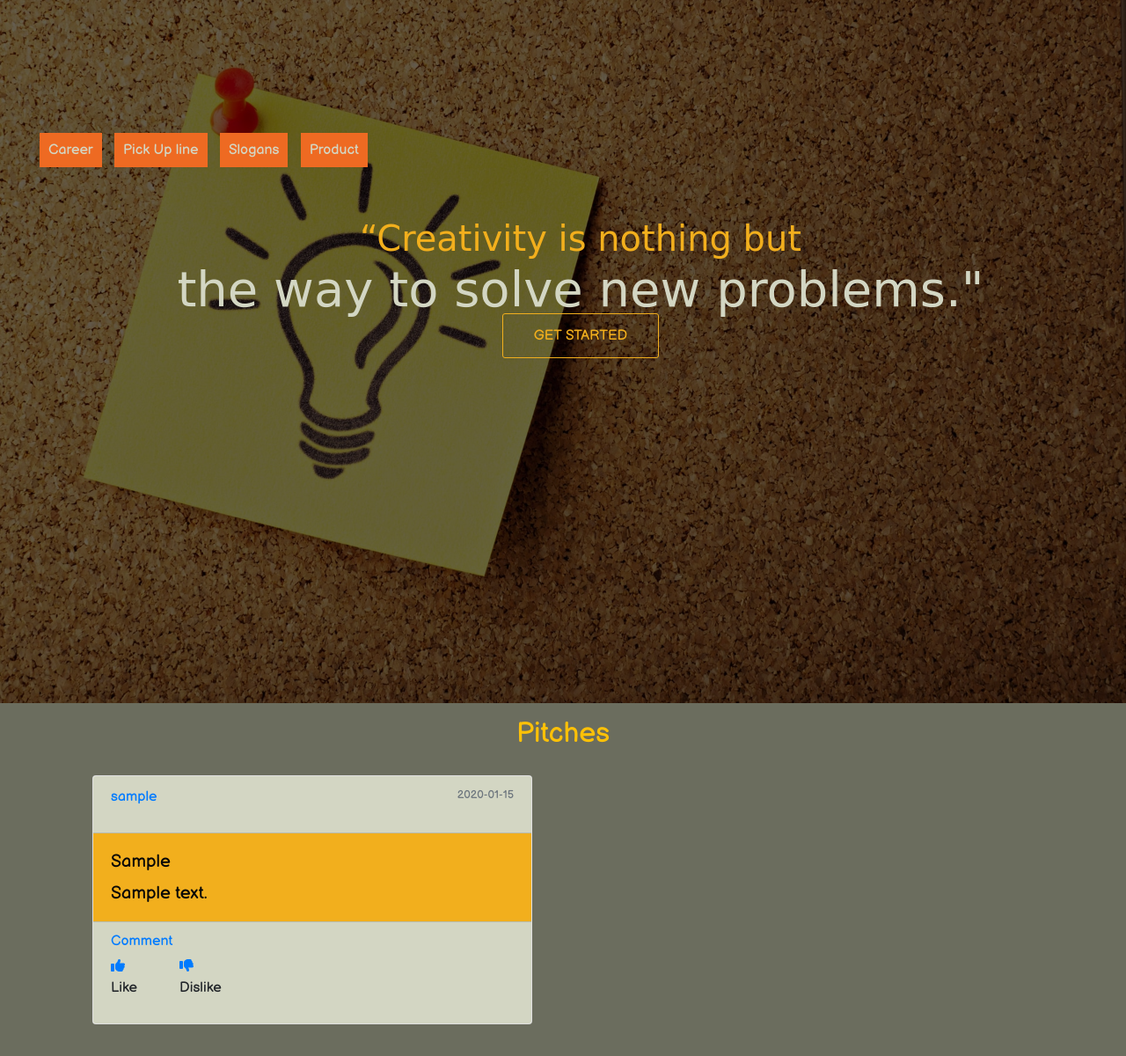
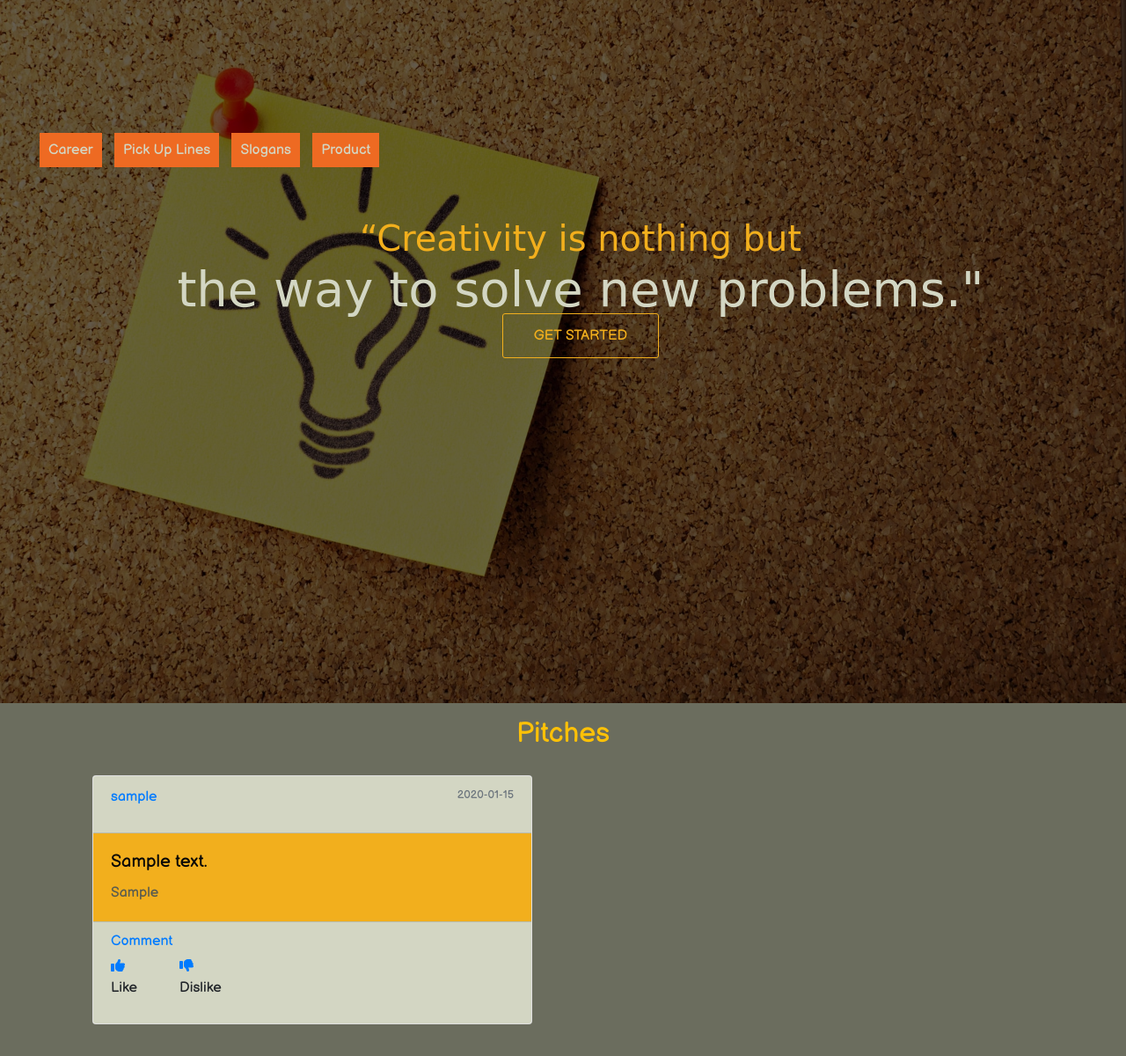
Before and after one commit to DerrickOdhiambo/Flask-IP3, a Flask app: page / in a window 1280 px wide. Shown: the part 86-1286 px from the top of the page at 88% size. Run offline with Flask 2, Linux system fonts and the light colour scheme; tables that the repository leaves empty hold one stand-in row (values such as "Sample post"); parts of the project's set-up code (start-up, migrations or seed data) failed here and were passed over; some libraries are stand-ins or nearby versions; some web fonts are replaced.

Commit message:
add achange to the card body in the templates

```diff
--- a/app/templates/comment.html
+++ b/app/templates/comment.html
@@ -7,8 +7,8 @@
           class="text-muted float-right">{{ post.date_posted.strftime('%Y-%m-%d') }}</small></p>
     </div>
     <div class="card-body">
-      <h5 class="card-title">{{ post.category }}</h5>
-      <p class="card-text">{{ post.content }}</p>
+      <h5 class="card-title">{{ post.content }}</h5>
+      <p class="card-text">{{ post.category }}</p>
     </div>
     <div class="card-footer">
       <div class="d-flex">
--- a/app/templates/index.html
+++ b/app/templates/index.html
@@ -4,8 +4,8 @@
   <div class="overlay">
     <ul>
       <li><a href="{{url_for('main.post_by_category',category='Career')}}">Career</a></li>
-      <li><a href="{{url_for('main.post_by_category',category='PickUp Lines')}}">Pick Up line</a></li>
-      <li><a href="{{url_for('main.post_by_category',category='Slogan')}}">Slogans</a></li>
+      <li><a href="{{url_for('main.post_by_category',category='PickUp_Lines')}}">Pick Up Lines</a></li>
+      <li><a href="{{url_for('main.post_by_category',category='Slogans')}}">Slogans</a></li>
       <li><a href="{{url_for('main.post_by_category',category='Product')}}">Product</a></li>
       <br><br><br>
       <div class="landing-page-content pt-3">
@@ -31,8 +31,8 @@
             <small class="text-muted float-right">{{ post.date_posted.strftime('%Y-%m-%d') }}</small></p>
         </div>
         <div class="card-body">
-          <h5 class="card-title">{{ post.category }}</h5>
-          <h5 class="card-text"><a href="{{ url_for('posts.post', post_id=post.id) }}">{{ post.content }}</a></5>
+          <h5 class="card-title"><a href="{{ url_for('posts.post', post_id=post.id) }}">{{ post.content }}</a></h5>
+          <p class="card-text">{{ post.category }}</p>
         </div>
         <div class="card-footer">
           <h6><a href="{{ url_for('posts.comment_post', post_id=post.id) }}">Comment</a></h6>
--- a/app/templates/new_post.html
+++ b/app/templates/new_post.html
@@ -5,7 +5,7 @@
     {{ form.hidden_tag() }}
     <fieldset class="form-group">
       <legend class="border-bottom mb-4">{{ legend }}</legend>
-      <div class="form-group">
+      <!-- <div class="form-group">
         {{ form.category.label(class="form-control-label") }}
         {% if form.category.errors %}
         {{ form.category(class="form-control form-control-lg is-invalid") }}
@@ -17,6 +17,9 @@
         {% else %}
         {{ form.category(class="form-control form-control-lg") }}
         {% endif %}
+      </div> -->
+      <div class="form-group">
+        {{ form.category(class="form-control") }}
       </div>
       <div class="form-group">
         {{ form.content.label(class="form-control-label") }}
--- a/app/templates/post.html
+++ b/app/templates/post.html
@@ -7,8 +7,8 @@
           class="text-muted float-right">{{ post.date_posted.strftime('%Y-%m-%d') }}</small></p>
     </div>
     <div class="card-body">
-      <h5 class="card-title">{{ post.category }}</h5>
-      <p class="card-text">{{ post.content }}</p>
+      <h5 class="card-title">{{ post.content }}</h5>
+      <p class="card-text">{{ post.category }}</p>
     </div>
     <div class="card-footer">
       <div class="d-flex">
--- a/app/templates/post_by_category.html
+++ b/app/templates/post_by_category.html
@@ -11,8 +11,8 @@
             <small class="text-muted float-right">{{ post.date_posted.strftime('%Y-%m-%d') }}</small></p>
         </div>
         <div class="card-body">
-          <h5 class="card-title">{{ post.category }}</h5>
-          <p class="card-text">{{ post.content }}</p>
+          <h5 class="card-title"><a href="{{ url_for('posts.post', post_id=post.id) }}">{{ post.content }}</a></h5>
+          <p class="card-text">{{ post.category }}</p>
         </div>
         <div class="card-footer">
           <h6><a href="{{ url_for('posts.comment_post', post_id=post.id) }}">Comment</a></h6>
--- a/app/templates/user_posts.html
+++ b/app/templates/user_posts.html
@@ -12,8 +12,8 @@
               <small class="text-muted">{{ post.date_posted.strftime('%Y-%m-%d') }}</small></p>
           </div>
           <div class="card-body">
-            <h5 class="card-title">{{ post.category }}</h5>
-            <p class="card-text">{{ post.content }}</p>
+            <h5 class="card-title"><a href="{{ url_for('posts.post', post_id=post.id) }}">{{ post.content }}</a></h5>
+            <p class="card-text">{{ post.category }}</p>
           </div>
           <div class="card-footer">
             <h6><a href="{{ url_for('posts.post', post_id=post.id) }}">Comment</a></h6>
```
